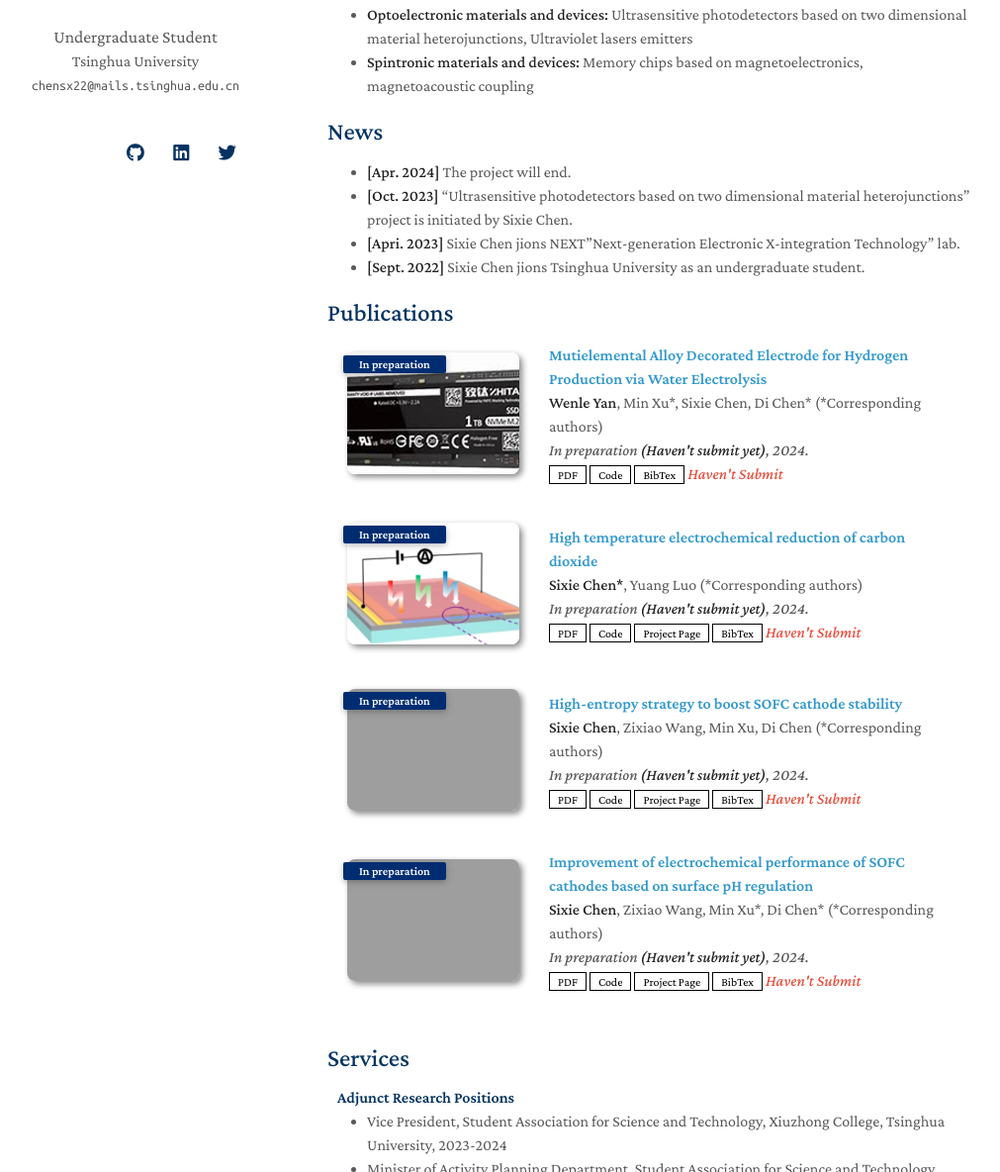
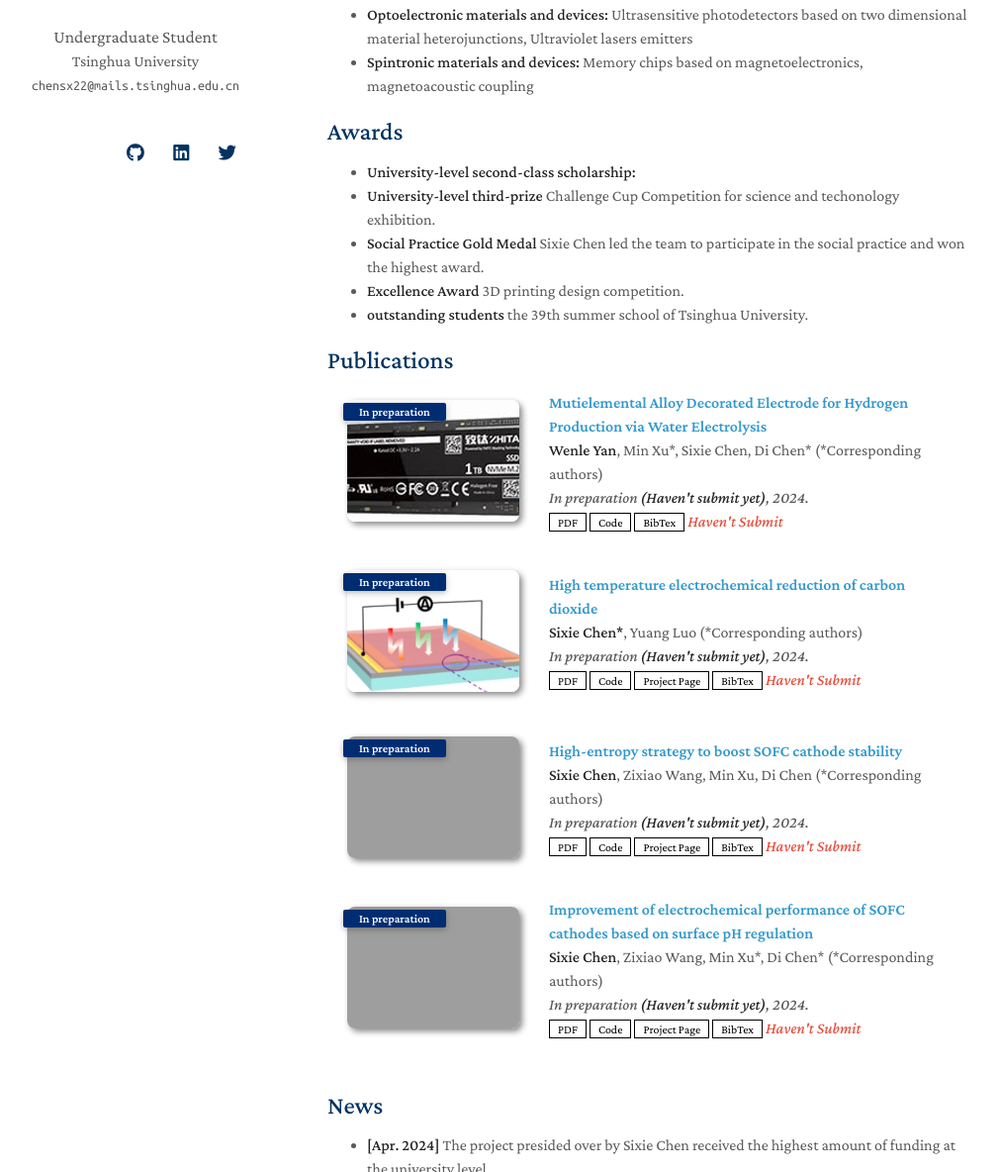
Before and after one commit to SixieChen/Sixie-Chen, a Jekyll site: the page built from index.md, in a window 1280 px wide and 1400 px high. Shown: the part 216-1400 px from the top of the window at 99% size, without its empty margins (139-1150 px from the left). Built offline with Jekyll 4.4.1, drawn with Linux system fonts in a browser that asks for light colours; nearby versions of some CDN libraries; a style sheet for code colours, icons or effects is not loaded; our own code applies the rules of GitHub Pages for plain Markdown files; some of the changed text lies outside the part shown; grey boxes are pictures that could not be loaded.

Commit message:
Update index.md

```diff
--- a/index.md
+++ b/index.md
@@ -11,13 +11,21 @@ I am an undergraduate student at Tsinghua University, major in Basic Science of
 - **Optoelectronic materials and devices:** Ultrasensitive photodetectors based on two dimensional material heterojunctions, Ultraviolet lasers emitters
 - **Spintronic materials and devices:** Memory chips based on magnetoelectronics, magnetoacoustic coupling
 
+## Awards
+
+- **University-level second-class scholarship:**
+- **University-level third-prize** Challenge Cup Competition for science and techonology exhibition.
+- **Social Practice Gold Medal** Sixie Chen led the team to participate in the social practice and won the highest award.
+- **Excellence Award** 3D printing design competition.
+- **outstanding students** the 39th summer school of Tsinghua University.
+{% include_relative _includes/publications.md %}
+
 ## News
 
-- **[Apr. 2024]** The project will end.
-- **[Oct. 2023]** "Ultrasensitive photodetectors based on two dimensional material heterojunctions" project is initiated by Sixie Chen.
+- **[Apr. 2024]** The project presided over by Sixie Chen received the highest amount of funding at the university level.
+- **[Oct. 2023]** The poster of Sixie Chen won the most likes in Weiyang Science and technology exhibition.
+- **[Oct. 2023]** Sixie Chen jioned Future lab, advised by Professor, Di Chen and Researcher, Min Xu.
 - **[Apri. 2023]** Sixie Chen jions NEXT"Next-generation Electronic X-integration Technology" lab.
 - **[Sept. 2022]** Sixie Chen jions Tsinghua University as an undergraduate student.
 
-{% include_relative _includes/publications.md %}
-
 {% include_relative _includes/services.md %}
```
